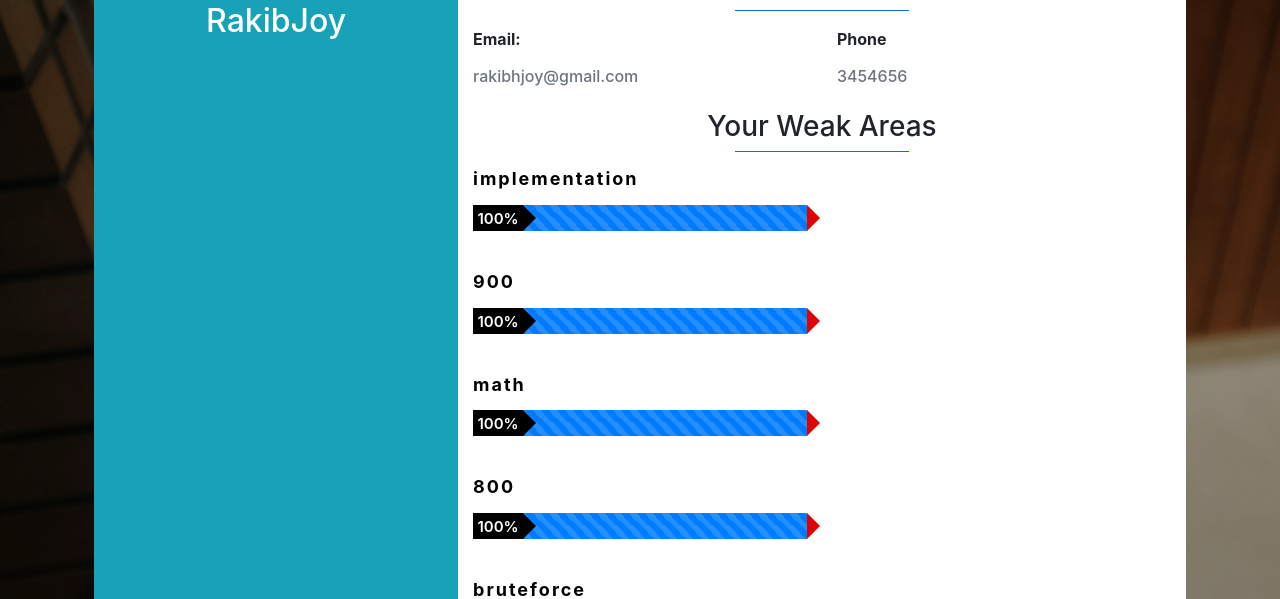
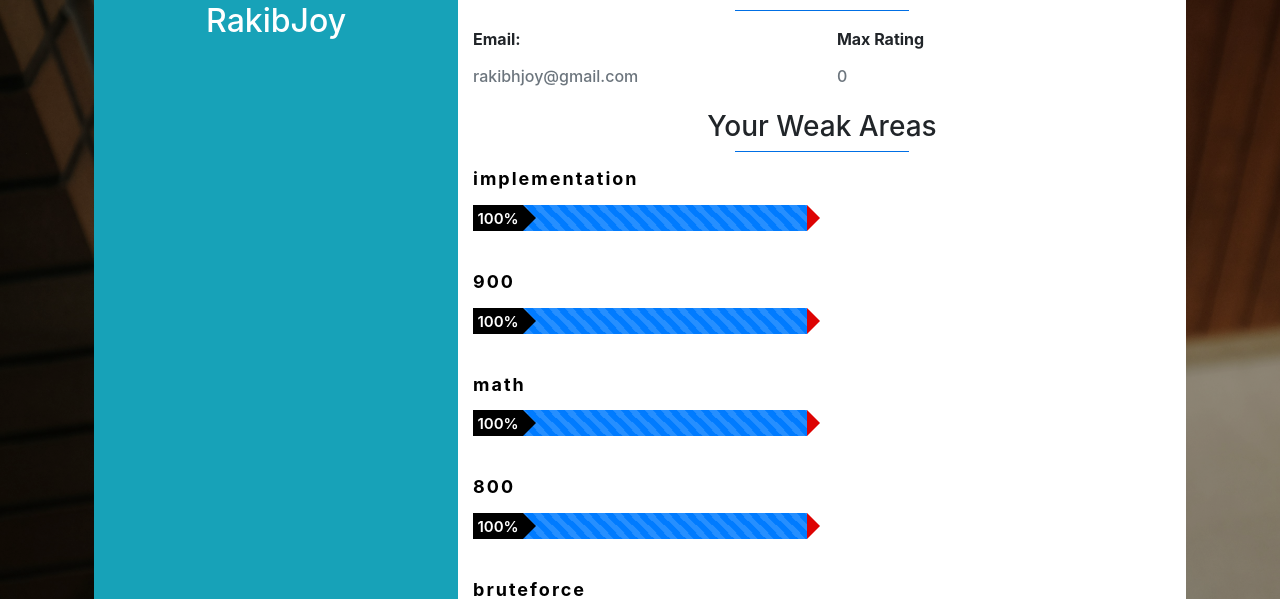
Before and after one commit to TheRakibJoy/ProblemBuddy, a Django app: page /profile/ in a window 1280 px wide. Shown: the part 200-799 px from the top of the page. Run offline with Django 5.2, Linux system fonts and the light colour scheme; a user stored in the database is signed in; data comes from the database, SQL or seed files in the repository; both versions use the stored data as it was after the commit; data that the repository does not hold is empty; some libraries are stand-ins or nearby versions.

Commit message:
Updated Profile Section.

```diff
--- a/templates/profile.html
+++ b/templates/profile.html
@@ -23,8 +23,8 @@
                                 <h6 class="text-muted">{{request.user.email}}</h6>
                             </div>
                             <div class="col-md-6">
-                                <p class="font-weight-bold">Phone</p>
-                                <h6 class="text-muted">3454656</h6>
+                                <p class="font-weight-bold">Max Rating</p>
+                                <h6 class="text-muted">{{maxRating}}</h6>
                             </div>
                         </div>
                         <div class="row-md-12">
```
Also changed, not shown: db.sqlite3.
